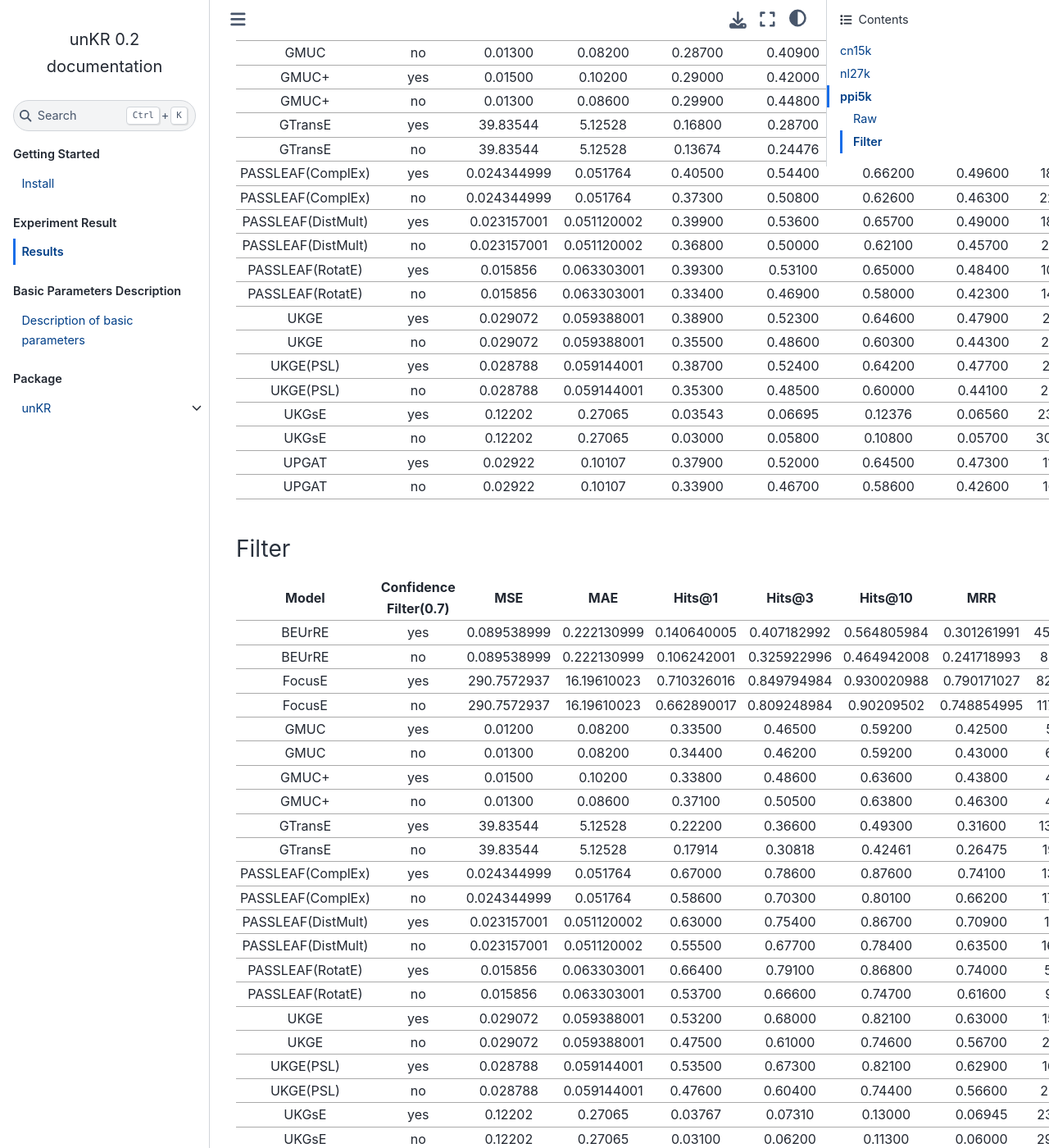
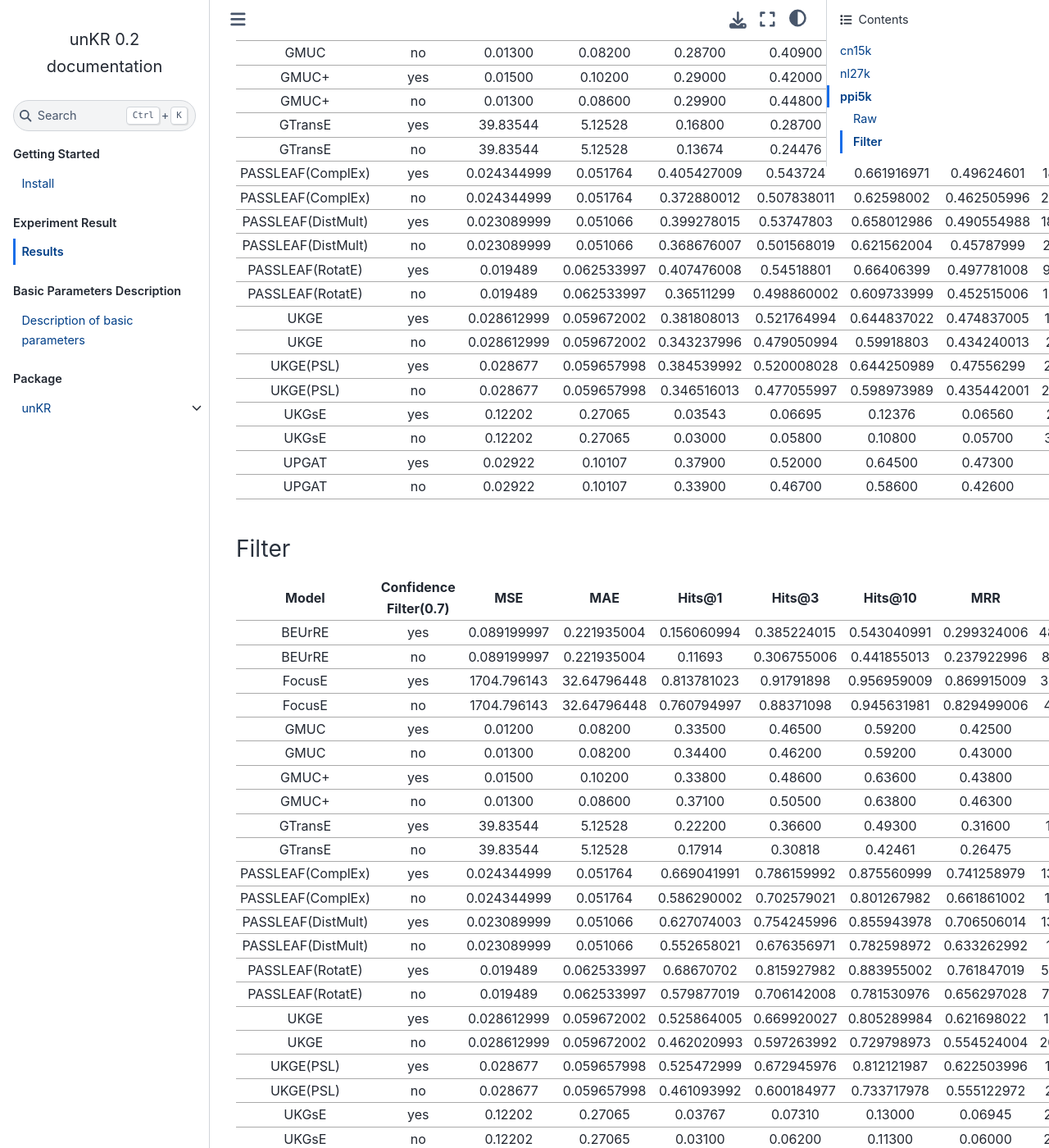
Before and after one commit to seucoin/unKR, a Sphinx documentation site: the page built from docs/source/result.md, in a window 1280 px wide and 1400 px high, scrolled down 2159 px. Shown: the whole window at 82% size. Built offline with Sphinx 7.4.7 and the Sphinx Book theme 1.1.4, drawn with Linux system fonts in a browser that asks for light colours; pages that are not in the unit, such as notebooks, are missing from menus; some of the changed text lies outside the part shown.

Commit message:
modify result of nl27k

```diff
--- a/docs/source/result.md
+++ b/docs/source/result.md
@@ -65,57 +65,57 @@
 
 ### Raw
 
-|       Model        | Confidence Filter(0.7) | MSE         | MAE         | Hits@1      | Hits@3      | Hits@10     | MRR         | MR          | WMRR        | WMR          |
-|:------------------:|:----------------------:|:-----------:|:-----------:|:-----------:|:-----------:|:-----------:|:-----------:|:-----------:|:-----------:|:------------:|
-|       BEUrRE       |          yes           | 0.089538999 | 0.222130999 | 0.106187999 | 0.312415004 | 0.454908997 | 0.234743997 | 516.1815186 | 0.239789993 | 500.4590149  |
-|       BEUrRE       |           no           | 0.089538999 | 0.222130999 | 0.080660999 | 0.252885997 | 0.377297997 | 0.190451995 | 895.388855  | 0.215119004 | 708.1762085  |
-|       FocusE       |          yes           | 290.7572937 | 16.19610023 | 0.387077987 | 0.530840993 | 0.657818019 | 0.482501    | 137.5967255 | 0.486396998 | 136.9906921  |
-|       FocusE       |           no           | 290.7572937 | 16.19610023 | 0.368319988 | 0.512754977 | 0.643151999 | 0.464713991 | 176.1968079 | 0.47627601  | 158.1079865  |
-|        GMUC        |          yes           | 0.01200     | 0.08200     | 0.28100     | 0.40000     | 0.54000     | 0.36800     | 62.00500    | 0.36800     | 61.84900     |
-|        GMUC        |           no           | 0.01300     | 0.08200     | 0.28700     | 0.40900     | 0.53600     | 0.37500     | 71.48400    | 0.37500     | 71.44700     |
-|       GMUC+        |          yes           | 0.01500     | 0.10200     | 0.29000     | 0.42000     | 0.57300     | 0.43800     | 45.77400    | 0.38400     | 49.80800     |
-|       GMUC+        |           no           | 0.01300     | 0.08600     | 0.29900     | 0.44800     | 0.58200     | 0.40100     | 49.41800    | 0.40100     | 49.10700     |
-|      GTransE       |          yes           | 39.83544    | 5.12528     | 0.16800     | 0.28700     | 0.40700     | 0.25000     | 1434.63400  | 0.25300     | 1435.39700   |
-|      GTransE       |           no           | 39.83544    | 5.12528     | 0.13674     | 0.24476     | 0.35250     | 0.21145     | 2014.54199  | 0.23173     | 1749.63757   |
-| PASSLEAF(ComplEx)  |          yes           | 0.024344999 | 0.051764    | 0.40500     | 0.54400     | 0.66200     | 0.49600     | 184.43000   | 0.50200     | 182.85700    |
-| PASSLEAF(ComplEx)  |           no           | 0.024344999 | 0.051764    | 0.37300     | 0.50800     | 0.62600     | 0.46300     | 222.98800   | 0.48300     | 204.15900    |
-| PASSLEAF(DistMult) |          yes           | 0.023157001 | 0.051120002 | 0.39900     | 0.53600     | 0.65700     | 0.49000     | 182.90300   | 0.49600     | 180.81300    |
-| PASSLEAF(DistMult) |           no           | 0.023157001 | 0.051120002 | 0.36800     | 0.50000     | 0.62100     | 0.45700     | 213.23500   | 0.47700     | 197.71200    |
-|  PASSLEAF(RotatE)  |          yes           | 0.015856    | 0.063303001 | 0.39300     | 0.53100     | 0.65000     | 0.48400     | 102.50300   | 0.49100     | 100.45400    |
-|  PASSLEAF(RotatE)  |           no           | 0.015856    | 0.063303001 | 0.33400     | 0.46900     | 0.58000     | 0.42300     | 143.79900   | 0.45700     | 122.61800    |
-|        UKGE        |          yes           | 0.029072    | 0.059388001 | 0.38900     | 0.52300     | 0.64600     | 0.47900     | 201.85100   | 0.48400     | 199.95100    |
-|        UKGE        |           no           | 0.029072    | 0.059388001 | 0.35500     | 0.48600     | 0.60300     | 0.44300     | 251.68200   | 0.46400     | 226.92100    |
-|     UKGE(PSL)      |          yes           | 0.028788    | 0.059144001 | 0.38700     | 0.52400     | 0.64200     | 0.47700     | 207.38100   | 0.48300     | 203.61700    |
-|     UKGE(PSL)      |           no           | 0.028788    | 0.059144001 | 0.35300     | 0.48500     | 0.60000     | 0.44100     | 252.57700   | 0.46200     | 229.01000    |
-|       UKGsE        |          yes           | 0.12202     | 0.27065     | 0.03543     | 0.06695     | 0.12376     | 0.06560     | 2378.45581  | 0.06561     | 2336.46582   |
-|       UKGsE        |           no           | 0.12202     | 0.27065     | 0.03000     | 0.05800     | 0.10800     | 0.05700     | 3022.76900  | 0.06100     | 2690.49600   |
-|       UPGAT        |          yes           | 0.02922     | 0.10107     | 0.37900     | 0.52000     | 0.64500     | 0.47300     | 114.65800   | 0.47700     | 113.82700    |
-|       UPGAT        |           no           | 0.02922     | 0.10107     | 0.33900     | 0.46700     | 0.58600     | 0.42600     | 166.16900   | 0.45200     | 141.35800    |
+|            Model            | Confidence Filter(0.7) | MSE         | MAE         | Hits@1      | Hits@3      | Hits@10     | MRR         | MR          | WMRR        | WMR          |
+|:---------------------------:|:----------------------:|:-----------:|:-----------:|:-----------:|:-----------:|:-----------:|:-----------:|:-----------:|:-----------:|:------------:|
+|           BEUrRE            | yes                    | 0.089199997 | 0.221935004 | 0.114580996 | 0.294553995 | 0.436170012 | 0.231920004 | 549.5641479 | 0.237371996 | 532.7346802  |
+|           BEUrRE            | no                     | 0.089199997 | 0.221935004 | 0.086361997 | 0.236710995 | 0.357560009 | 0.186324 | 937.3199463  | 0.211959004 | 745.0280762  |
+|           FocusE            | yes                    | 1704.796143 | 32.64796448 | 0.393422008 | 0.53679502 | 0.659085989 | 0.48723501    | 436.3726196 | 0.490559012 | 430.8166809  |
+|           FocusE            | no                     | 1704.796143 | 32.64796448 | 0.372880012 | 0.517742991 | 0.646003008 | 0.468558997 | 515.3634033 | 0.480058998  | 473.3652649  |
+|            GMUC             |          yes           | 0.01200     | 0.08200     | 0.28100     | 0.40000     | 0.54000     | 0.36800     | 62.00500    | 0.36800     | 61.84900     |
+|            GMUC             |           no           | 0.01300     | 0.08200     | 0.28700     | 0.40900     | 0.53600     | 0.37500     | 71.48400    | 0.37500     | 71.44700     |
+|            GMUC+            |          yes           | 0.01500     | 0.10200     | 0.29000     | 0.42000     | 0.57300     | 0.43800     | 45.77400    | 0.38400     | 49.80800     |
+|            GMUC+            |           no           | 0.01300     | 0.08600     | 0.29900     | 0.44800     | 0.58200     | 0.40100     | 49.41800    | 0.40100     | 49.10700     |
+|           GTransE           |          yes           | 39.83544    | 5.12528     | 0.16800     | 0.28700     | 0.40700     | 0.25000     | 1434.63400  | 0.25300     | 1435.39700   |
+|           GTransE           |           no           | 39.83544    | 5.12528     | 0.13674     | 0.24476     | 0.35250     | 0.21145     | 2014.54199  | 0.23173     | 1749.63757   |
+|      PASSLEAF(ComplEx)      |          yes           | 0.024344999 | 0.051764    | 0.405427009     | 0.543724     | 0.661916971     | 0.49624601     | 184.4302216   | 0.501959026     | 182.8567352    |
+|      PASSLEAF(ComplEx)      |           no           | 0.024344999 | 0.051764    | 0.372880012     | 0.507838011     | 0.62598002     |  0.462505996    | 222.9876709   | 0.482890993     | 204.1585846    |
+|     PASSLEAF(DistMult)      | yes                    | 0.023089999 | 0.051066 | 0.399278015     | 0.53747803     | 0.658012986     | 0.490554988     | 184.2464447   | 0.496309012     | 182.1270447    |
+|     PASSLEAF(DistMult)      | no                     | 0.023089999 | 0.051066 | 0.368676007     | 0.501568019     | 0.621562004     | 0.45787999     | 214.0929108   | 0.477825999     | 198.7584991    |
+|      PASSLEAF(RotatE)       |          yes           | 0.019489    | 0.062533997 | 0.407476008     |0.54518801     | 0.66406399     | 0.497781008     | 97.36394501   | 0.503509998     | 95.67383575    |
+|      PASSLEAF(RotatE)       |           no           | 0.019489    | 0.062533997 | 0.36511299     | 0.498860002     | 0.609733999     | 0.452515006     | 122.3975372   | 0.478188008     | 109.4736633    |
+|            UKGE             |          yes           | 0.028612999    | 0.059672002 | 0.381808013     | 0.521764994     | 0.644837022     | 0.474837005     | 198.4995117   | 0.480791986     | 195.9078522    |
+|            UKGE             |           no           | 0.028612999    | 0.059672002 | 0.343237996     | 0.479050994     | 0.59918803     |0.434240013     | 253.240921   | 0.457966     | 226.2820587    |
+| UKGE(PSL) | yes                    | 0.028677    | 0.059657998 | 0.384539992     | 0.520008028     | 0.644250989     | 0.47556299     | 212.7815704   | 0.48159799     | 210.7985077    |
+| UKGE(PSL) | no                     | 0.028677    | 0.059657998 | 0.346516013     | 0.477055997     | 0.598973989     | 0.435442001     | 265.9153442   | 0.459026992     | 240.2348633    |
+|            UKGsE            |          yes           | 0.12202     | 0.27065     | 0.03543     | 0.06695     | 0.12376     | 0.06560     | 2378.45581  | 0.06561     | 2336.46582   |
+|            UKGsE            |           no           | 0.12202     | 0.27065     | 0.03000     | 0.05800     | 0.10800     | 0.05700     | 3022.76900  | 0.06100     | 2690.49600   |
+|            UPGAT            |          yes           | 0.02922     | 0.10107     | 0.37900     | 0.52000     | 0.64500     | 0.47300     | 114.65800   | 0.47700     | 113.82700    |
+|            UPGAT            |           no           | 0.02922     | 0.10107     | 0.33900     | 0.46700     | 0.58600     | 0.42600     | 166.16900   | 0.45200     | 141.35800    |
 
 ### Filter
 
 |       Model        | Confidence Filter(0.7) | MSE         | MAE         | Hits@1      | Hits@3      | Hits@10     | MRR         | MR          | WMRR        | WMR          |
 |:------------------:|:----------------------:|:-----------:|:-----------:|:-----------:|:-----------:|:-----------:|:-----------:|:-----------:|:-----------:|:------------:|
-|       BEUrRE       |          yes           | 0.089538999 | 0.222130999 | 0.140640005 | 0.407182992 | 0.564805984 | 0.301261991 | 453.1804504 | 0.307830006 | 438.0662231  |
-|       BEUrRE       |           no           | 0.089538999 | 0.222130999 | 0.106242001 | 0.325922996 | 0.464942008 | 0.241718993 | 831.166748  | 0.274690986 | 645.0340576  |
-|       FocusE       |          yes           | 290.7572937 | 16.19610023 | 0.710326016 | 0.849794984 | 0.930020988 | 0.790171027 | 82.4626236  | 0.793618023 | 82.71473694  |
-|       FocusE       |           no           | 290.7572937 | 16.19610023 | 0.662890017 | 0.809248984 | 0.90209502  | 0.748854995 | 117.9376526 | 0.770852983 | 102.0087128  |
+|       BEUrRE       | yes                    | 0.089199997 | 0.221935004 | 0.156060994 | 0.385224015 | 0.543040991 | 0.299324006 | 488.0508423 | 0.306418985 | 471.7837219  |
+|       BEUrRE       | no                     | 0.089199997 | 0.221935004 | 0.11693 | 0.306755006 | 0.441855013 | 0.237922996 | 874.3798218  | 0.272213995 | 683.2228394  |
+|       FocusE       | yes                    | 1704.796143 | 32.64796448 | 0.813781023 | 0.91791898 | 0.956959009 | 0.869915009 | 384.4714966  | 0.870938003 | 379.7612305  |
+|       FocusE       | no                     | 1704.796143 | 32.64796448 | 0.760794997| 0.88371098 | 0.945631981  | 0.829499006 | 459.7191162 | 0.849004984 | 420.1532288  |
 |        GMUC        |          yes           | 0.01200     | 0.08200     | 0.33500     | 0.46500     | 0.59200     | 0.42500     | 58.31200    | 0.42600     | 58.09700     |
 |        GMUC        |           no           | 0.01300     | 0.08200     | 0.34400     | 0.46200     | 0.59200     | 0.43000     | 67.92000    | 0.43200     | 67.81300     |
 |       GMUC+        |          yes           | 0.01500     | 0.10200     | 0.33800     | 0.48600     | 0.63600     | 0.43800     | 45.77400    | 0.43800     | 45.68200     |
 |       GMUC+        |           no           | 0.01300     | 0.08600     | 0.37100     | 0.50500     | 0.63800     | 0.46300     | 45.87400    | 0.46500     | 45.49500     |
 |      GTransE       |          yes           | 39.83544    | 5.12528     | 0.22200     | 0.36600     | 0.49300     | 0.31600     | 1377.56400  | 0.31900     | 1378.50500   |
 |      GTransE       |           no           | 39.83544    | 5.12528     | 0.17914     | 0.30818     | 0.42461     | 0.26475     | 1957.77161  | 0.29136     | 1692.88000   |
-| PASSLEAF(ComplEx)  |          yes           | 0.024344999 | 0.051764    | 0.67000     | 0.78600     | 0.87600     | 0.74100     | 138.80800   | 0.75300     | 138.47700    |
-| PASSLEAF(ComplEx)  |           no           | 0.024344999 | 0.051764    | 0.58600     | 0.70300     | 0.80100     | 0.66200     | 172.64500   | 0.70800     | 157.04000    |
-| PASSLEAF(DistMult) |          yes           | 0.023157001 | 0.051120002 | 0.63000     | 0.75400     | 0.86700     | 0.70900     | 137.31200   | 0.71900     | 136.42900    |
-| PASSLEAF(DistMult) |           no           | 0.023157001 | 0.051120002 | 0.55500     | 0.67700     | 0.78400     | 0.63500     | 162.60200   | 0.67800     | 150.42000    |
-|  PASSLEAF(RotatE)  |          yes           | 0.015856    | 0.063303001 | 0.66400     | 0.79100     | 0.86800     | 0.74000     | 54.50000    | 0.75400     | 53.55100     |
-|  PASSLEAF(RotatE)  |           no           | 0.015856    | 0.063303001 | 0.53700     | 0.66600     | 0.74700     | 0.61600     | 91.49600    | 0.68500     | 73.22600     |
-|        UKGE        |          yes           | 0.029072    | 0.059388001 | 0.53200     | 0.68000     | 0.82100     | 0.63000     | 156.86500   | 0.63800     | 156.23600    |
-|        UKGE        |           no           | 0.029072    | 0.059388001 | 0.47500     | 0.61000     | 0.74600     | 0.56700     | 201.47700   | 0.60300     | 180.19300    |
-|     UKGE(PSL)      |          yes           | 0.028788    | 0.059144001 | 0.53500     | 0.67300     | 0.82100     | 0.62900     | 162.37900   | 0.63700     | 159.88900    |
-|     UKGE(PSL)      |           no           | 0.028788    | 0.059144001 | 0.47600     | 0.60400     | 0.74400     | 0.56600     | 202.23200   | 0.60200     | 182.20000    |
+| PASSLEAF(ComplEx)  |          yes           | 0.024344999 | 0.051764    | 0.669041991     | 0.786159992     | 0.875560999     | 0.741258979     | 138.8079224   |0.75275898     | 138.476593    |
+| PASSLEAF(ComplEx)  |           no           | 0.024344999 | 0.051764    | 0.586290002     | 0.702579021     | 0.801267982     | 0.661861002     | 172.644928   | 0.708103001     | 157.0397034    |
+| PASSLEAF(DistMult) | yes                    | 0.023089999 | 0.051066 | 0.627074003     | 0.754245996     | 0.855943978     | 0.706506014     | 138.7805939   | 0.717220008     | 137.8641663    |
+| PASSLEAF(DistMult) | no                     | 0.023089999 | 0.051066 | 0.552658021     | 0.676356971     | 0.782598972     | 0.633262992     | 163.501358   | 0.67601198     | 151.5425568    |
+|  PASSLEAF(RotatE)  |          yes           | 0.019489    | 0.062533997 | 0.68670702     |0.815927982     | 0.883955002     | 0.761847019     | 50.77600861    | 0.774339974     | 50.19378281     |
+|  PASSLEAF(RotatE)  |           no           | 0.019489    | 0.062533997 | 0.579877019     | 0.706142008     |0.781530976     | 0.656297028     | 71.20301056    | 0.715319991     | 61.33691788     |
+|        UKGE        |          yes           | 0.028612999    | 0.059672002 | 0.525864005     | 0.669920027     | 0.805289984     | 0.621698022     | 153.6316681   |0.630442023     | 152.3144836    |
+|        UKGE        |           no           | 0.028612999    | 0.059672002 | 0.462020993     | 0.597263992     | 0.729798973     | 0.554524004     | 203.5079803   | 0.592814982     | 179.8668518    |
+|     UKGE(PSL)      | yes                    | 0.028677    | 0.059657998 | 0.525472999     | 0.672945976     | 0.812121987     | 0.622503996     | 168.028595   | 0.631505013     | 167.3438416    |
+|     UKGE(PSL)      | no                     | 0.028677    | 0.059657998 | 0.461093992     | 0.600184977     | 0.733717978     | 0.555122972     | 216.390625   | 0.59375298     | 194.0056    |
 |       UKGsE        |          yes           | 0.12202     | 0.27065     | 0.03767     | 0.07310     | 0.13000     | 0.06945     | 2329.50073  | 0.06938     | 2288.22217   |
 |       UKGsE        |           no           | 0.12202     | 0.27065     | 0.03100     | 0.06200     | 0.11300     | 0.06000     | 2973.23600  | 0.06400     | 2641.84000   |
 |       UPGAT        |          yes           | 0.02922     | 0.10107     | 0.61800     | 0.75100     | 0.86200     | 0.70100     | 69.12000    | 0.70800     | 69.36400     |
```
